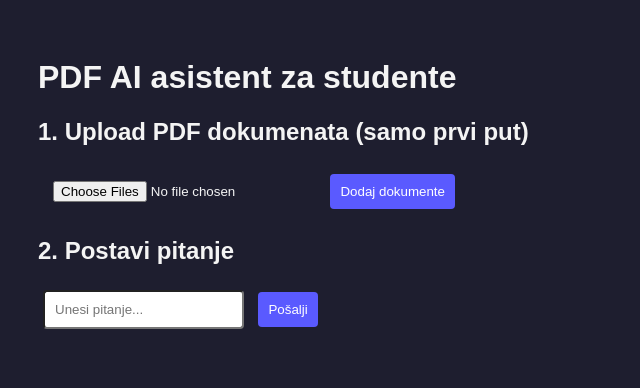
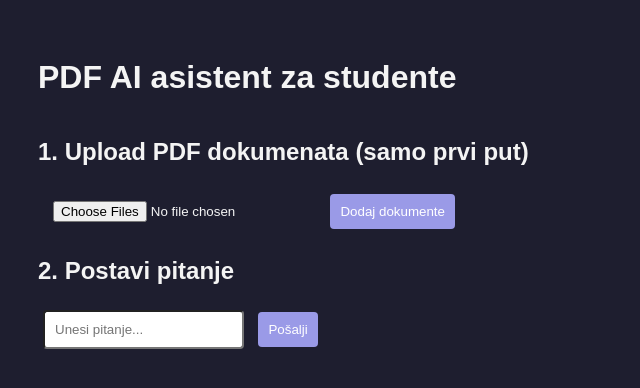
Before and after one commit to prelovac-milenko/ai-pravilnik, a FastAPI app: page / in a window 1280 px wide. Shown: the top 388 px of the page, without its empty margins (0-640 px from the left). Run offline with FastAPI, Linux system fonts and the light colour scheme.

Commit message:
izmjena flex

```diff
--- a/static/style.css
+++ b/static/style.css
@@ -10,8 +10,12 @@ body {
     border-radius: 4px;
   }
   button {
-    background-color: #5a5aff;
+    background-color: #9a9ae7;
     color: white;
     border: none;
     cursor: pointer;
   }
+  .container{
+    display: flex;
+    flex-direction: column;
+  }
--- a/templates/index.html
+++ b/templates/index.html
@@ -5,6 +5,7 @@
   <link rel="stylesheet" href="/static/style.css" />
 </head>
 <body>
+  <div class="container">
   <h1>PDF AI asistent za studente</h1>
 
   <h2>1. Upload PDF dokumenata (samo prvi put)</h2>
@@ -23,5 +24,6 @@
     <h2>Odgovor:</h2>
     <p>{{ answer }}</p>
   {% endif %}
+</div>
 </body>
 </html>
```
